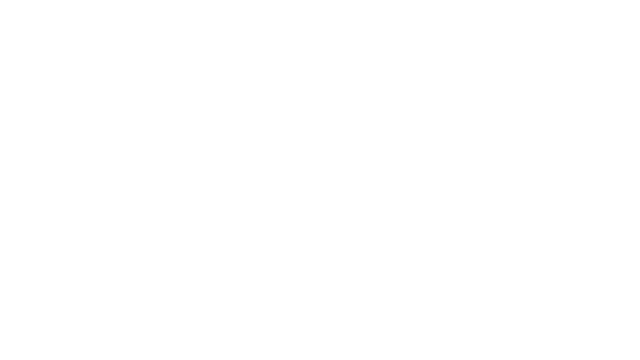
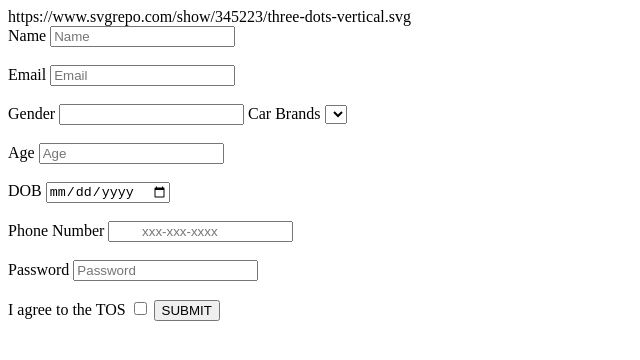
Before and after one commit to acciojob/signup-form-car-VIGNESH1280, a website: page main.html in a window 1280 px wide. Shown: the whole page, without its empty margins (0-640 px from the left). Drawn offline with Linux system fonts and the light colour scheme.

Commit message:
created a submission

```diff
--- a/main.html
+++ b/main.html
@@ -9,8 +9,44 @@
 <body>
 	<!-- the entire body must be written by student -->
     <script type="text/javascript" src="./script.js">
-</script>
+</script>https://www.svgrepo.com/show/345223/three-dots-vertical.svg
+	<form>
 
+	<label for="name">Name</label>
+	<input id="name" type="text" required placeholder="Name">
+	<br><br>
+	<label for="email">Email</label>
+	<input id="email" type="email" required placeholder="Email">
+	<br><br>
+    <label>Gender</label>
+	<input id="gender_m">
+
+
+
+	<label for="cars">Car Brands</label>
+	<select id="cars" required placeholder="--Please choose an option--"></select>
+	<br><br>
+	<label for="age">Age</label>
+	<input id="age" type="number" required placeholder="Age">
+	<br><br>
+	<label for="dob">DOB</label>
+	<input id="dob" type="date" required >
+	<br><br>
+	<label for="tel">Phone Number</label>
+	<input id="tel" type="tel" placeholder="	xxx-xxx-xxxx">
+	<br><br>
+	<label for="password">Password</label>
+	<input id="password" type="password" required placeholder="Password">
+	<br><br>
+	<label for="tos">I agree to the TOS</label>
+	<input id="tos" type="checkbox" required>
+
+		<button type="submit" >SUBMIT</button>
+
+
+
+
+	</form>
 </body>
 
 </html>
```
